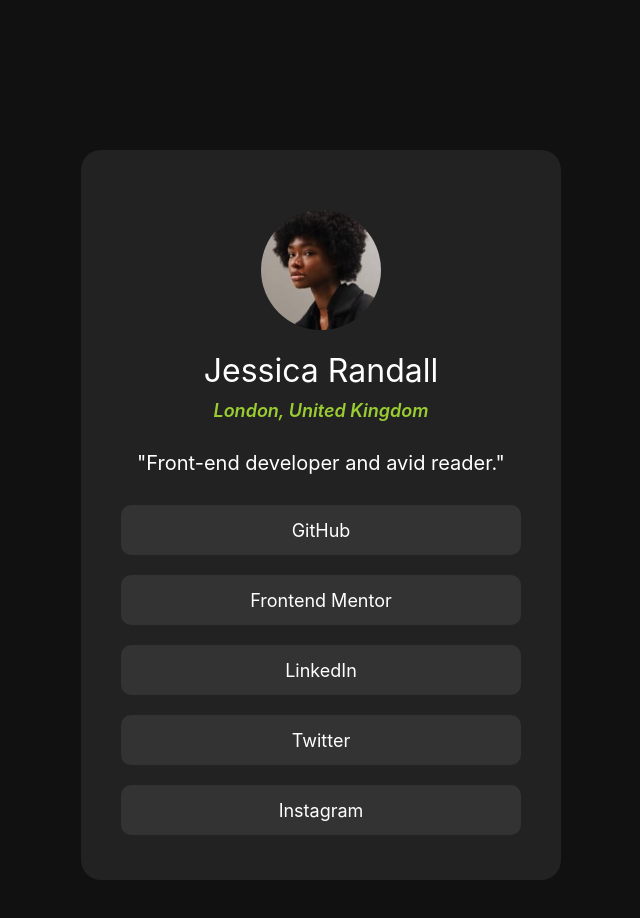
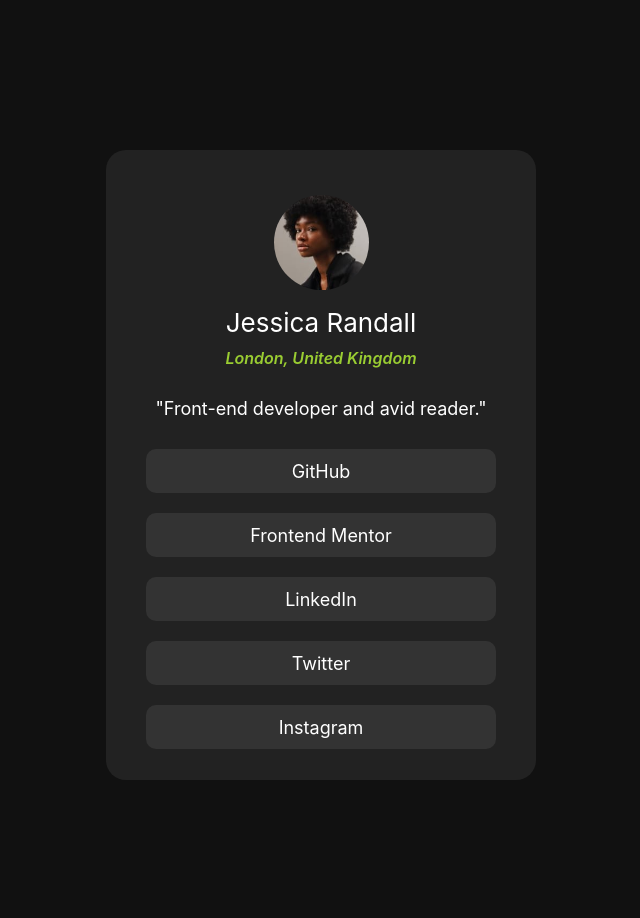
Before and after one commit to Lartisimo/Lartisimo.github.io, a plain HTML site: page index.html in a window 1280 px wide. Shown: the whole page, without its empty margins (319-959 px from the left). Drawn offline with Linux system fonts and the light colour scheme.

Commit message:
some changes.

```diff
--- a/CSS/styles.css
+++ b/CSS/styles.css
@@ -9,37 +9,38 @@
     background-color: #222;
     border-radius: 20px;
     display: block;
-    height: 650px;
+    height: 550px;
     justify-content: center;
     margin: 150px auto;
     padding: 40px;
     text-align: center;
-    width: 400px;
+    width: 350px;
 }
 
 .img {
     align-items: center;
     border-radius: 50%;
     display: flex;
-    height: 120px;
+    height: 95px;
     justify-content: center;
-    margin: 20px auto;
+    margin: 5px auto;
 }
 
 .Name {
+    font-size: 26px;
     font-weight: 400;
     margin-bottom: 10px;
 }
 
 .adress {
     color: yellowgreen;
-    font-size: 18px;
+    font-size: 16px;
     font-weight: 600;
     margin-bottom: 30px;
 }
 
 .description {
-    font-size: 20px;
+    font-size: 18px;
 }
 
 .main {
@@ -54,8 +55,8 @@
     cursor: pointer;
     display: flex;
     font-size: 18px;
-    height: 50px;
+    height: 44px;
     justify-content: center;
-    width: 400px;
+    width: 350px;
 
 }
```
